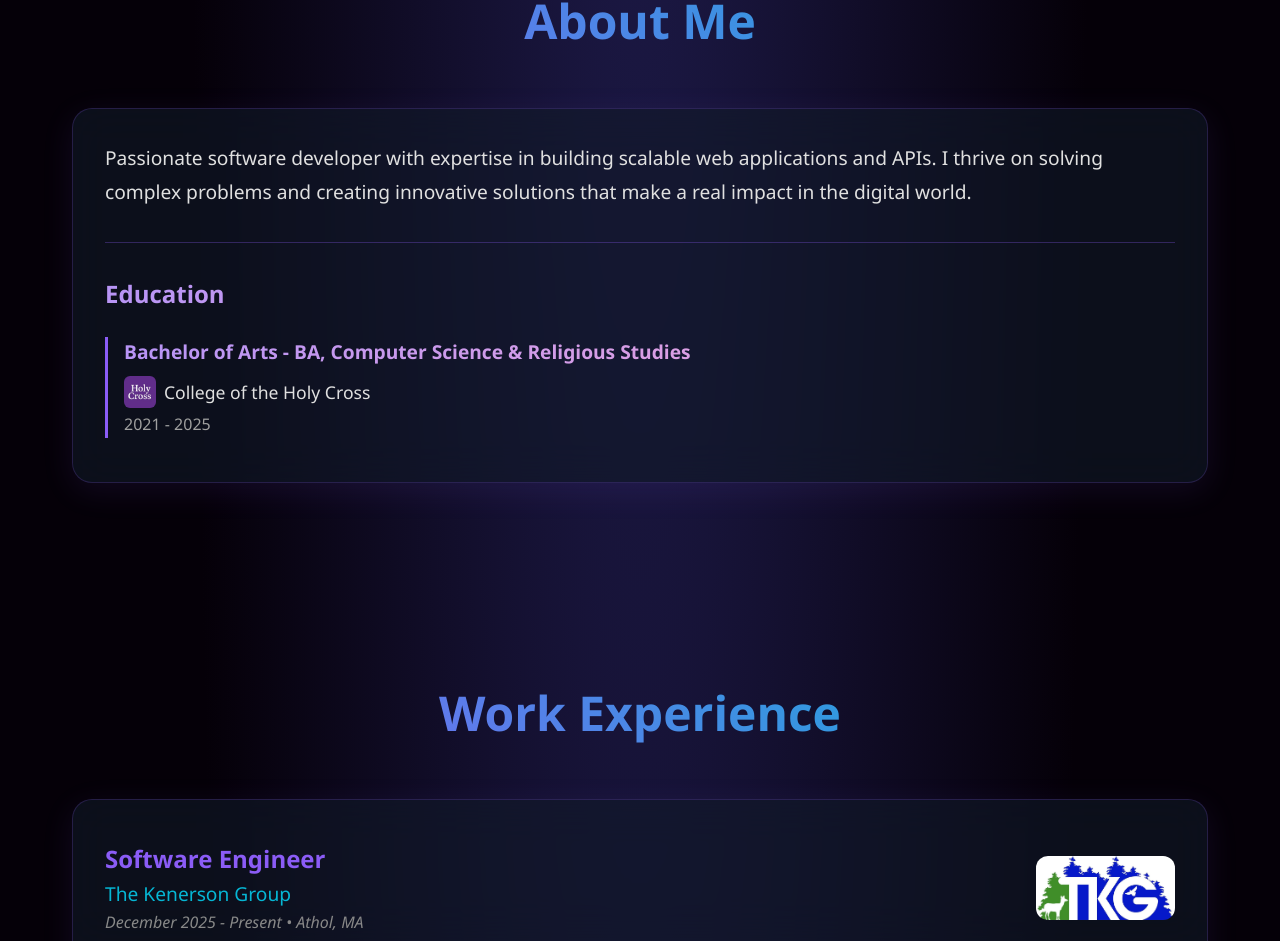
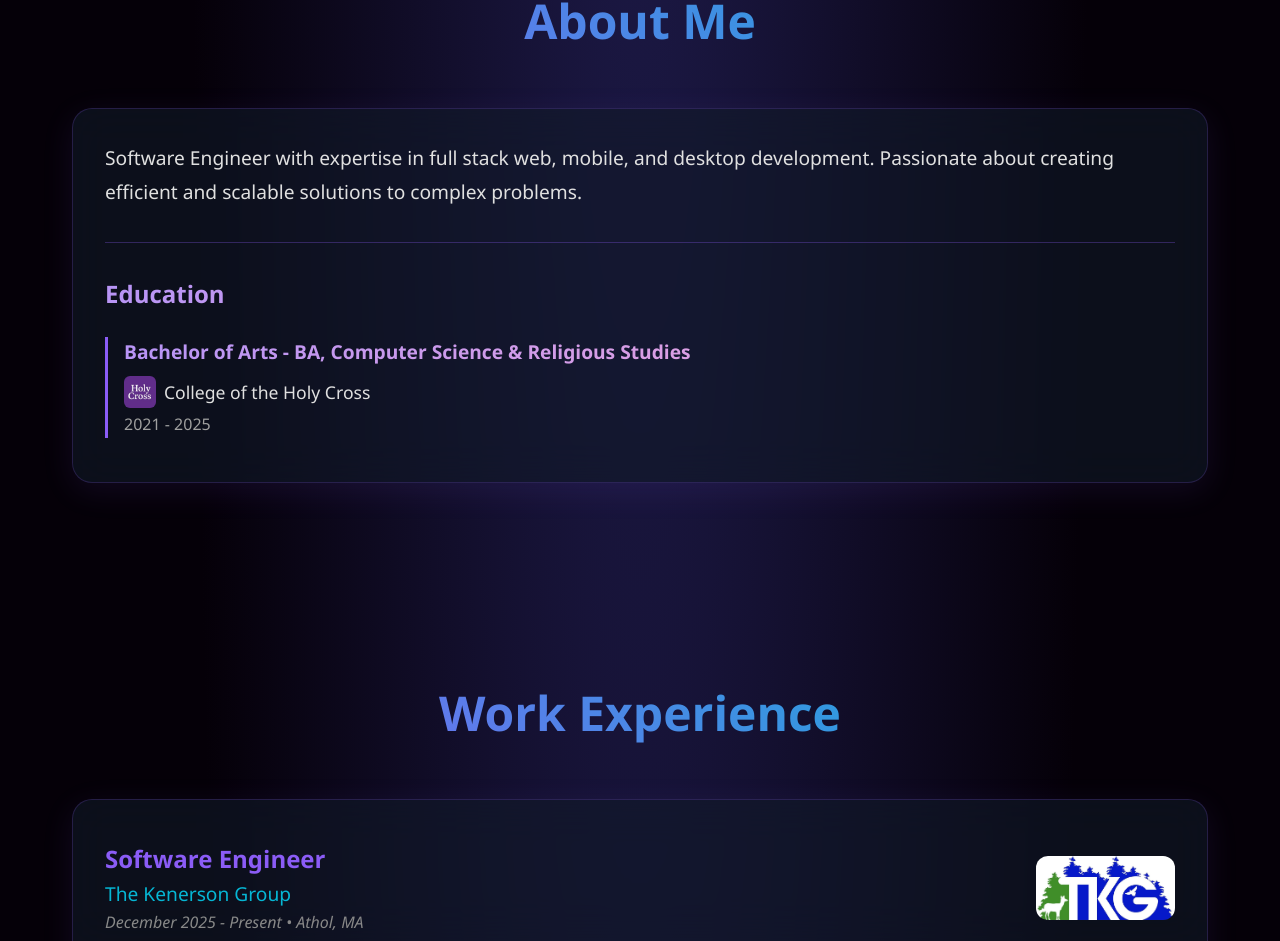
Before and after one commit to afahey03/portfolio, a React (Vite) app: page / in a window 1280 px wide. Shown: the part 913-1854 px from the top of the page. Built offline with nearby package versions, Linux system fonts and the light colour scheme.

Commit message:
Fix about section

```diff
--- a/src/components/About.jsx
+++ b/src/components/About.jsx
@@ -7,13 +7,7 @@ const About = () => {
             institution: 'College of the Holy Cross',
             years: '2021 - 2025',
             logo: 'HCLogo.webp'
-        }/*,
-        {
-            degree: 'Master of Arts - MA, Theology',
-            institution: 'Holy Apostles College and Seminary',
-            years: '2026 - Present',
-            logo: 'HALogo.webp'
-        }*/
+        }
     ];
 
     return (
@@ -21,9 +15,8 @@ const About = () => {
             <h2 className="section-title">About Me</h2>
             <div className="glass-card">
                 <p className="about-text">
-                    Passionate software developer with expertise in building scalable web applications and APIs.
-                    I thrive on solving complex problems and creating innovative solutions that make a real impact in
-                    the digital world.
+                    Software Engineer with expertise in full stack web, mobile, and desktop development.
+                    Passionate about creating efficient and scalable solutions to complex problems.
                 </p>
                 <div className="education-section">
                     <h3 className="education-heading">Education</h3>
```
